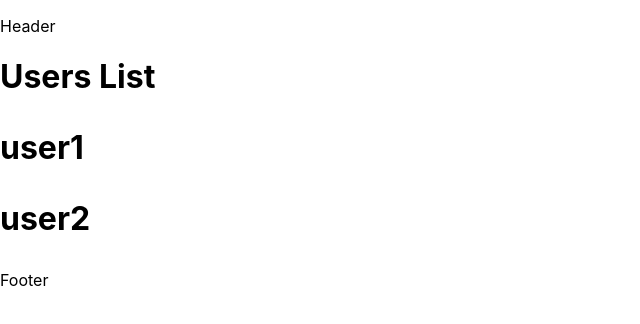
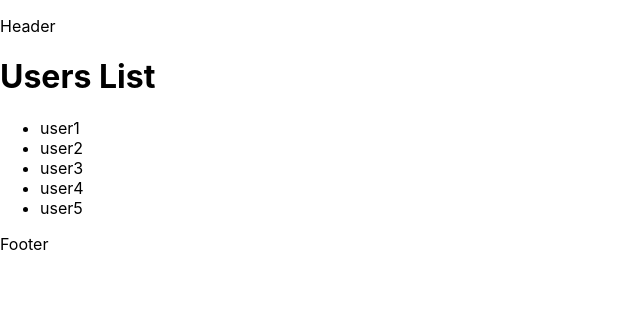
Before and after one commit to shararesadeghi/first-app-with-next, a Next.js app in the folder first-project/: page /users in a window 1280 px wide. Shown: the top 324 px of the page, without its empty margins (0-640 px from the left). Built offline with nearby package versions, Linux system fonts and the light colour scheme.

Commit message:
useRouter fou push user to a diffrent page

```diff
--- a/first-project/pages/users/index.js
+++ b/first-project/pages/users/index.js
@@ -1,13 +1,29 @@
 import React from 'react';
+import Link from 'next/link';
+
+const users = [
+    {id:1, name:1},
+    {id:2, name:2},
+    {id:3, name:3},
+    {id:4, name:4},
+    {id:5, name:5},
+]
 
 const Users = () => {
     return (
         <>
         <h1>
            Users List
-           <p>user1</p>
-           <p>user2</p>
         </h1>
+        <ul>
+            {
+                users.map(user=>(
+                    <li key={user.id}>
+                        <Link href={`/users/${user.id}`}>user{user.name}</Link>
+                    </li>
+                ))
+            }
+        </ul>
         </>
     );
 };
```
Also changed, not shown: first-project/pages/index.js (+11 -0 lines).
